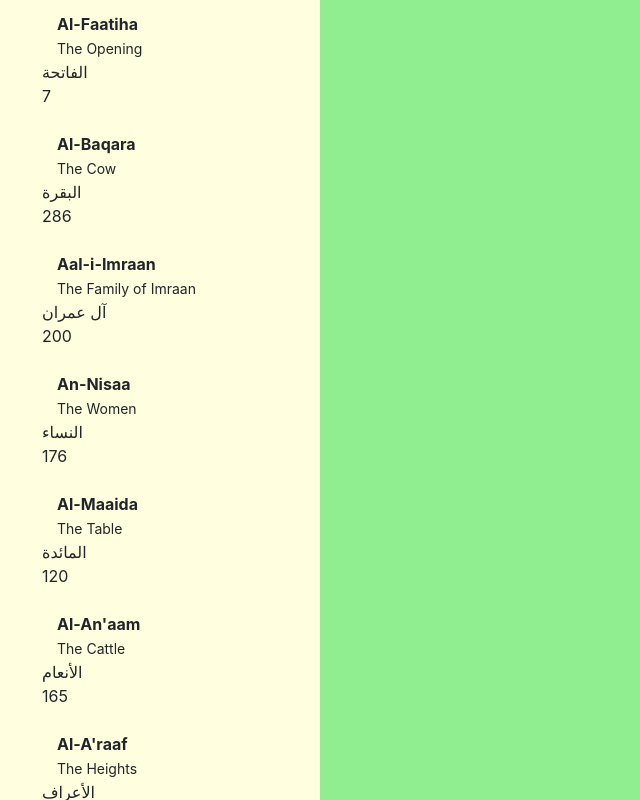
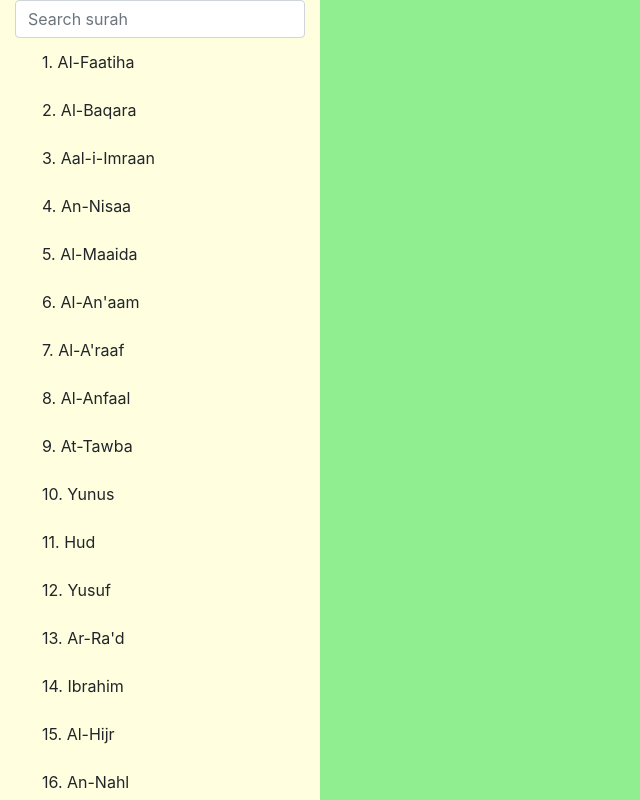
Before and after one commit to im-rifat/Al-Quran-Browser-Extension, a browser extension: page index.html in a window 1280 px wide. Shown: the whole page, without its empty margins (0-640 px from the left). Drawn offline with nearby package versions, Linux system fonts and the light colour scheme.

Commit message:
search surah functionality implemented.

```diff
--- /dev/null
+++ b/components/item_surah/item_surah.html
@@ -0,0 +1,7 @@
+<tr data-id="${index}" class="surah_item">
+  <td>
+    <div class="col m-0">
+      <p class="m-0">${index}. ${tname}</p>
+    </div>
+  </td>
+</tr>
--- /dev/null
+++ b/components/item_surah/item_surah.js
@@ -0,0 +1,14 @@
+import { renderAsync } from "../../utils/render.js"
+
+class ItemSurah {
+    constructor(data) {
+        this.data = data
+        this.path = '../../components/item_surah/item_surah.html';
+    }
+
+    async render() {
+        return await renderAsync(this.path, this.data);
+    }
+}
+
+export default ItemSurah;
--- /dev/null
+++ b/components/list_surah/list_surah.js
@@ -0,0 +1,20 @@
+import ItemSurah from "../item_surah/item_surah.js";
+
+class ListSurah {
+    constructor(datas) {
+        this.datas = datas;
+    }
+
+    async render() {
+        var listView = ``;
+
+        for (let i = 0; i < this.datas.length; i++) {
+            let item = new ItemSurah(this.datas[i]);
+            listView += await item.render();
+        }
+
+        return listView;
+    }
+}
+
+export default ListSurah;
--- a/index.html
+++ b/index.html
@@ -77,6 +77,15 @@
     <div class="container-fluid">
       <div class="row">
         <div class="col-sm-3" id="left">
+          <div class="form-outline">
+            <input
+              type="search"
+              id="search_surah"
+              class="form-control"
+              placeholder="Search surah"
+              aria-label="Search"
+            />
+          </div>
           <table
             id="table_surah_list"
             class="table table-borderless table-hover"
--- a/quran_data_reader.js
+++ b/quran_data_reader.js
@@ -1,5 +1,5 @@
-import { renderAsync } from "./utils/render.js";
 import { loadQuranUthmaniXMLDoc } from "./quran_uthmani_reader.js";
+import ListSurah from "./components/list_surah/list_surah.js";
 
 function onItemViewClicked(event) {
 
@@ -23,29 +23,38 @@ function onItemViewClicked(event) {
     }
 }
 
-async function getItemView(name, transliteration, translation, numOfVerses, id) {
-    return await renderAsync('views/item_surah.html', {
-        "name": name,
-        "transliteration": transliteration,
-        "translation": translation,
-        "numOfVerses": numOfVerses,
-        "id": id
-    });
-}
-
 export async function quranDataDetails(xml) {
     var i;
     var xmlDoc = xml.responseXML;
     var listView = ``;
     var x = xmlDoc.getElementsByTagName("sura");
 
-    console.log(xml);
+    const surahList = [];
 
     for (i = 0; i < x.length; i++) {
-        listView += await getItemView(x[i].getAttribute('name'), x[i].getAttribute('tname')
-        , x[i].getAttribute('ename'), x[i].getAttribute('ayas'), x[i].getAttribute('index'));
+        let obj = {};
+        for(let j = 0; j < x[i].attributes.length; j++) {
+            obj[x[i].attributes.item(j).name] = x[i].attributes.item(j).value;
+        }
+
+        surahList.push(obj);
     }
+
+    listView += await new ListSurah(surahList).render();
 
      document.getElementById("table_surah_list").innerHTML = listView;
      document.getElementById("table_surah_list").onclick = onItemViewClicked;
+
+     document.getElementById("search_surah").oninput = async (event) => {
+        let key = event.target.value;
+
+        if(key) key = key.trim();
+
+        let searchResult = key ? surahList.filter((el) => {
+            // search by index or transliteration name
+            return el.index.toString().includes(key) || el.tname.toLowerCase().includes(key.toLowerCase());
+        }) :  surahList;
+
+        document.getElementById("table_surah_list").innerHTML = await new ListSurah(searchResult).render();
+     };
 }
--- a/utils/file_reader.js
+++ b/utils/file_reader.js
@@ -1,3 +1,6 @@
 export async function readFileAsync(fileInput) {
-    return (await fetch(fileInput)).text();
+    try {
+        return (await fetch(fileInput)).text();
+    } catch(err) {
+    }
 }
--- a/views/item_surah.html
+++ /dev/null
@@ -1,14 +0,0 @@
-<tr data-id="${id}" class="surah_item">
-  <td>
-    <div class="col m-0">
-      <div class="col m-0">
-        <p class="m-0"><strong>${transliteration}</strong></p>
-        <p class="m-0"><small>${translation}</small></p>
-      </div>
-    </div>
-    <div class="col m-0">
-      <p class="m-0">${name}</p>
-      <p class="m-0">${numOfVerses}</p>
-    </div>
-  </td>
-</tr>
```
